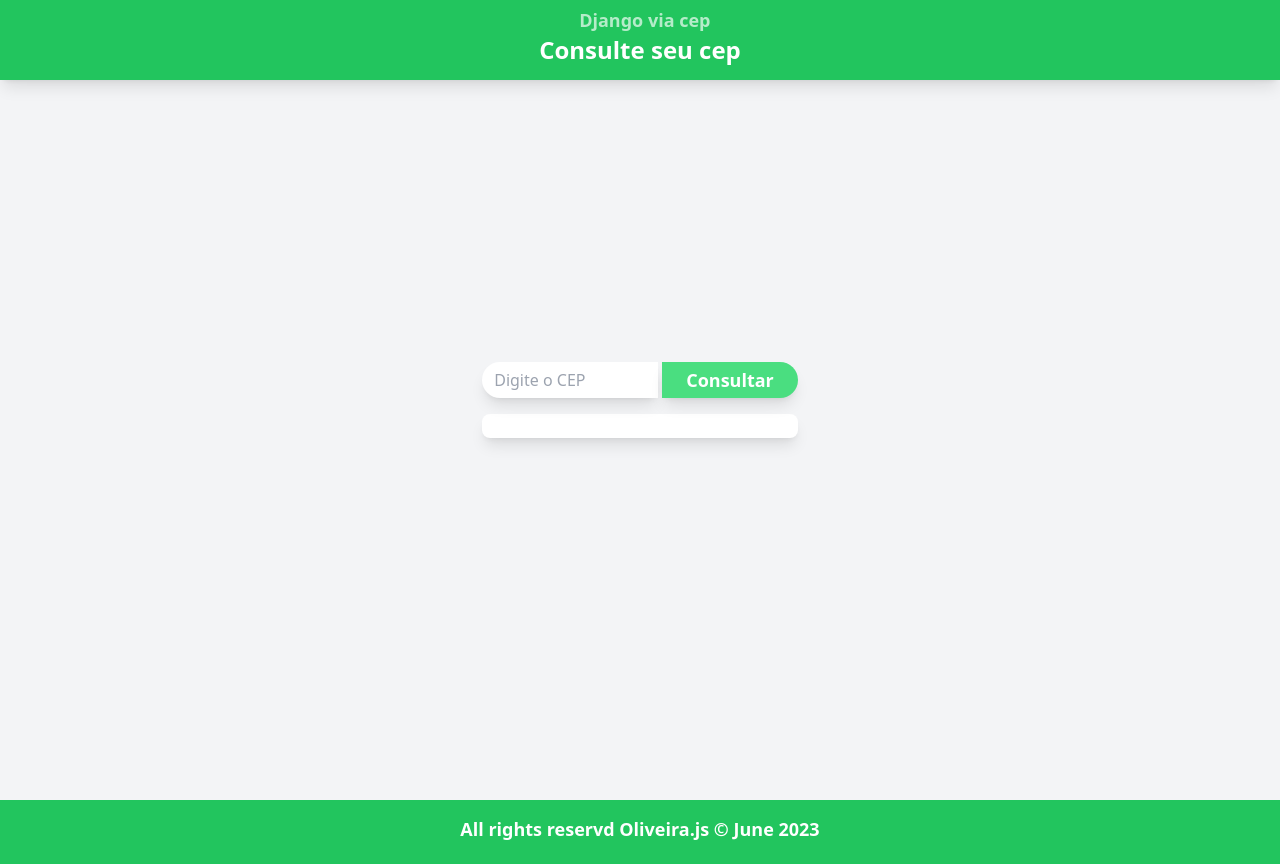
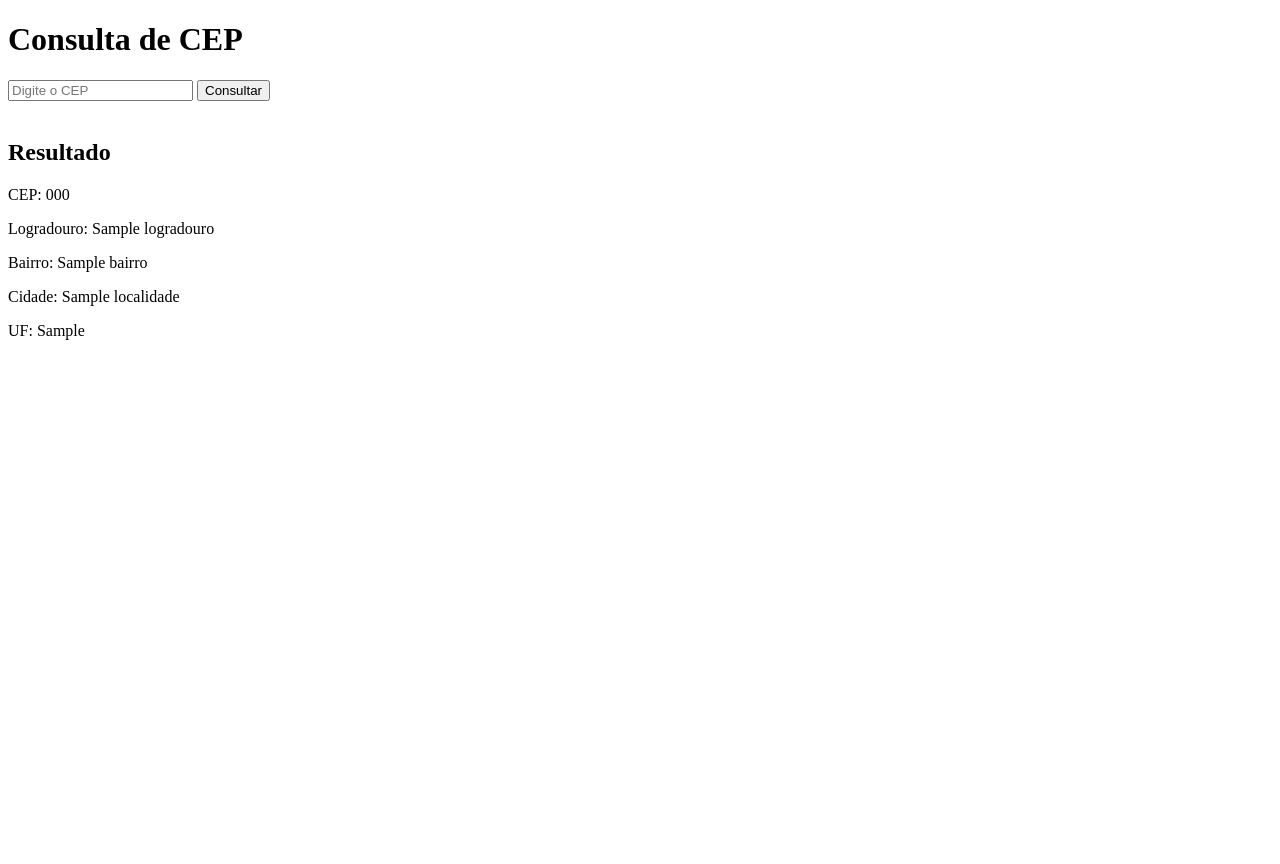
Before and after one commit to Jeferson-Js/Django_via_cep, a Django app: template templates/home/index.html in a window 1280 px wide. After the commit the page ends 340 px from the top, so only its background shows below. Run offline with Django 4.2, Linux system fonts and the light colour scheme; the template is opened without the code that fills it: most values are stand-ins (such as "Sample title", 1, 10 or a date in 2020); some libraries are stand-ins or nearby versions.

Commit message:
atualização

```diff
--- a/setup/settings.py
+++ b/setup/settings.py
@@ -26,7 +26,7 @@ BASE_DIR = Path(__file__).resolve().parent.parent
 SECRET_KEY = str(os.getenv("SECRET_KEY"))
 
 # SECURITY WARNING: don't run with debug turned on in production!
-DEBUG = False
+DEBUG = True
 
 ALLOWED_HOSTS = ["*"]
 
--- a/setup/urls.py
+++ b/setup/urls.py
@@ -3,6 +3,6 @@ from django.urls import path, include
 
 urlpatterns = [
     path('admin/', admin.site.urls),
-    path('get_cep/', include("via_cep_project.urls"))
+    path('', include("via_cep_project.urls"))
 
 ]
--- a/templates/home/index.html
+++ b/templates/home/index.html
@@ -1,25 +1,25 @@
-{% extends 'base.html' %} {% load static %} {% block conteudo %}
-<section class="min-h-screen flex justify-center items-center">
-  <div class="flex-col">
-    <form id="cep-form" class="flex justify-center items-center gap-1">
-      {% csrf_token %}
-      <input
-        type="text"
-        name="cep"
-        placeholder="Digite o CEP"
-        required
-        class="py-1.5 w-44 focus:outline-red-200 pl-3 rounded-l-full shadow-lg"
-      />
-      <button
-        type="submit"
-        class="bg-green-400 hover:bg-green-500 duration-700 font-semibold lg:text-lg md:text-base text-sm text-white rounded-r-full shadow-lg py-1.5 lg:py-1 md:py-1 px-6"
-      >
-        Consultar
-      </button>
+<!-- home/index.html -->
+<!DOCTYPE html>
+<html>
+<head>
+    <title>Consulta de CEP</title>
+</head>
+<body>
+    <h1>Consulta de CEP</h1>
+    <form action="" method="GET">
+        <input type="text" name="cep" placeholder="Digite o CEP">
+        <input type="submit" value="Consultar">
     </form>
-    <div id="result" class="bg-white text-center p-3 rounded-lg shadow-lg mt-4">
-      <!-- Aqui serão exibidos os dados do CEP -->
-    </div>
-  </div>
-</section>
-{% endblock %}
+    <br>
+    {% if data %}
+        <h2>Resultado</h2>
+        <p>CEP: {{ data.cep }}</p>
+        <p>Logradouro: {{ data.logradouro }}</p>
+        <p>Bairro: {{ data.bairro }}</p>
+        <p>Cidade: {{ data.localidade }}</p>
+        <p>UF: {{ data.uf }}</p>
+    {% elif erro %}
+        <p>CEP não encontrado.</p>
+    {% endif %}
+</body>
+</html>
--- a/via_cep_project/urls.py
+++ b/via_cep_project/urls.py
@@ -1,6 +1,7 @@
+# cep_api/urls.py
 from django.urls import path
 from . import views
 
 urlpatterns = [
-    path('', views.get_cep, name='get_cep')
+    path('get_cep/', views.get_cep, name='get_cep'),
 ]
```
Also changed, not shown: via_cep_project/views.py (+5 -2 lines).
